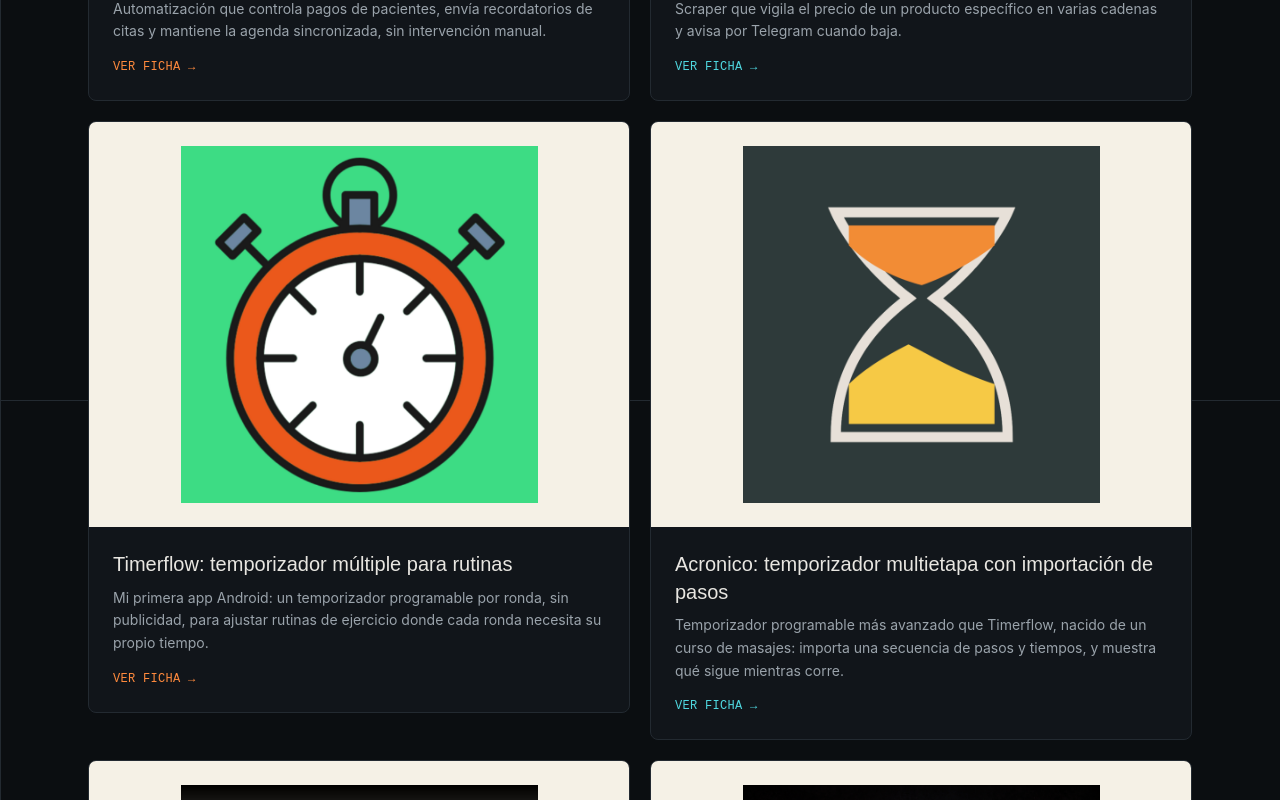
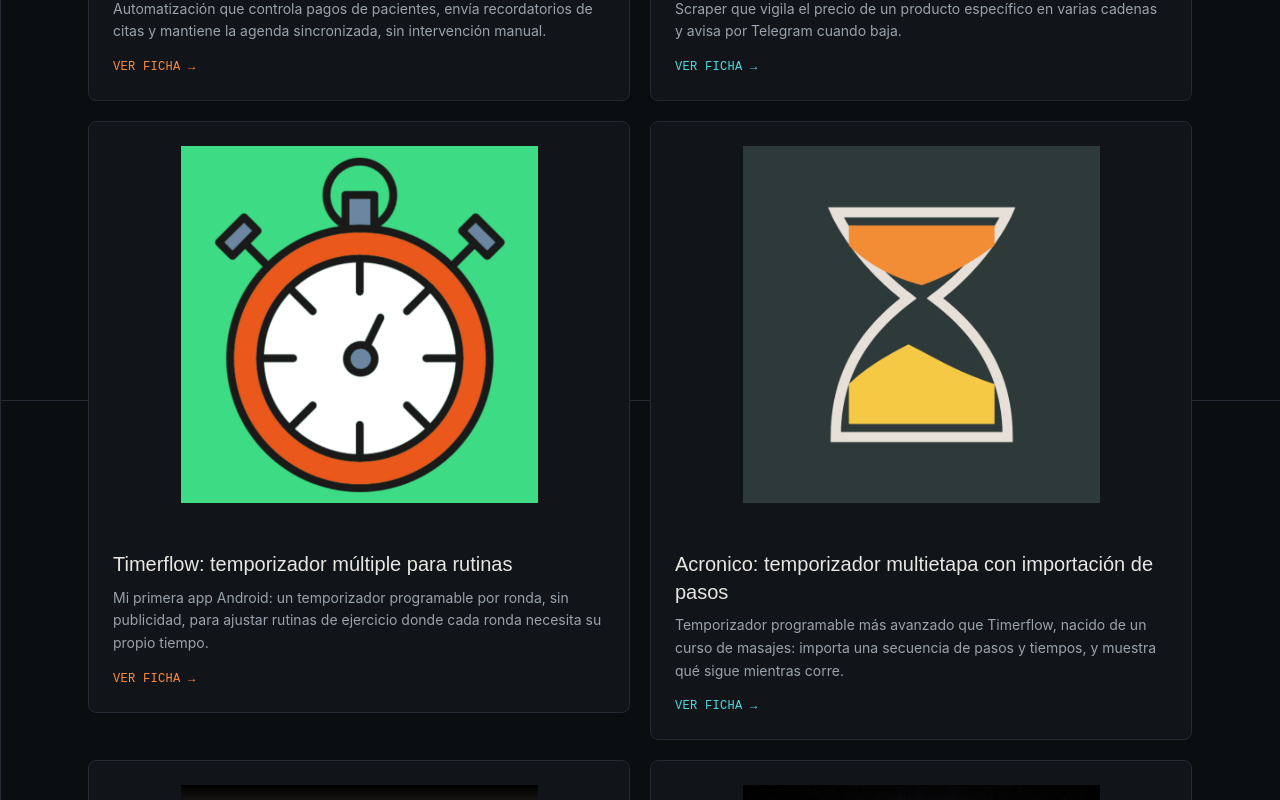
Before and after one commit to Lucasvelasquezauto/lavoratorio, a Next.js app: page / in a window 1280 px wide. Shown: the part 1200-2000 px from the top of the page. Built offline with nearby package versions, Linux system fonts and the light colour scheme.

Commit message:
Fix project image backgrounds: use dark card background instead of paper tone that clashed with the theme

```diff
--- a/src/components/ProjectCard.tsx
+++ b/src/components/ProjectCard.tsx
@@ -21,7 +21,7 @@
         style={{ borderColor: "var(--lab-line)" }}
       >
         {project.image ? (
-          <div className="relative aspect-[4/3] bg-[var(--lab-paper)]">
+          <div className="relative aspect-[4/3] bg-[var(--lab-bg-2)]">
             <Image
               src={project.image}
               alt={project.title[lang as Lang]}
--- a/src/components/ProjectDetail.tsx
+++ b/src/components/ProjectDetail.tsx
@@ -25,7 +25,7 @@
 
       {project.image && (
         <ScrollReveal className="mt-8">
-          <div className="relative aspect-[4/3] sm:aspect-[16/9] hairline rounded-lg overflow-hidden bg-[var(--lab-paper)]">
+          <div className="relative aspect-[4/3] sm:aspect-[16/9] hairline rounded-lg overflow-hidden bg-[var(--lab-bg-2)]">
             <Image
               src={project.image}
               alt={project.title[lang as Lang]}
```
